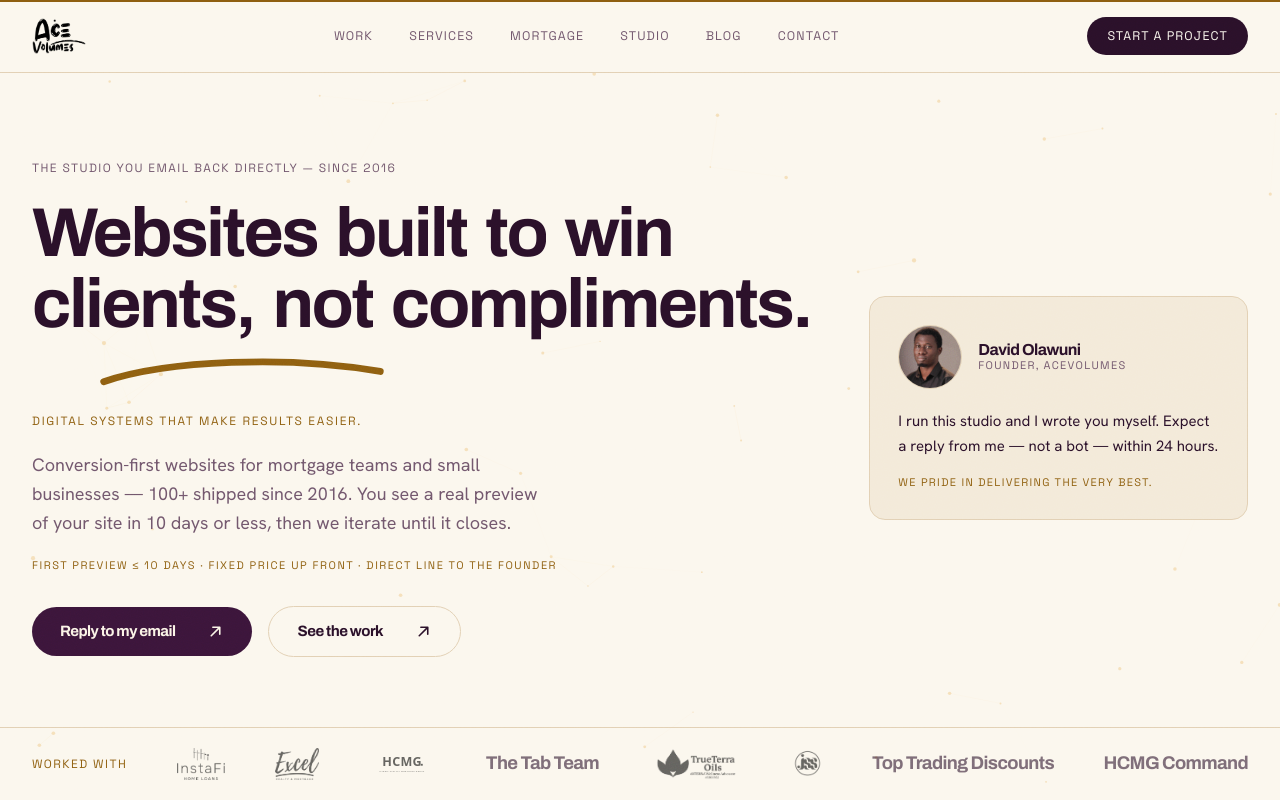
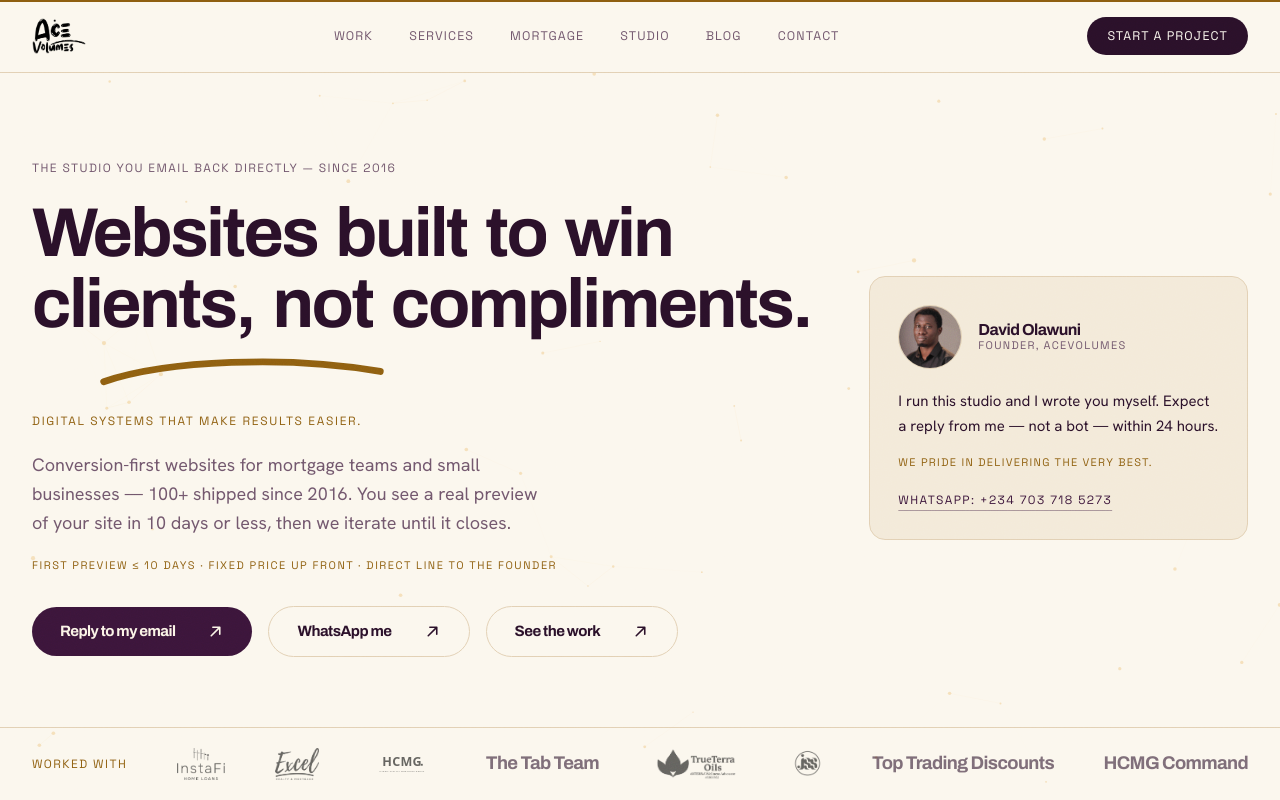
Before and after one commit to BlakkAce/acevolumes, a Next.js app: page / in a window 1280 px wide. Shown: the top 800 px of the page. Built offline with nearby package versions, Linux system fonts and the light colour scheme.

Commit message:
contact: WhatsApp one-tap CTA everywhere (wa.me deep-link with prefilled message) — hero, founder card, contact page

```diff
--- a/src/app/(site)/contact/page.tsx
+++ b/src/app/(site)/contact/page.tsx
@@ -4,6 +4,7 @@ import { PageHeader } from "@/components/page-header";
 import { Reveal } from "@/components/reveal";
 import { Amplitude, MARK } from "@/components/amplitude";
 import { JsonLd } from "@/components/json-ld";
+import { FOUNDER } from "@/lib/founder";
 import { faqLd, organizationLd, breadcrumbLd, SITE } from "@/lib/seo";
 
 export const metadata: Metadata = {
@@ -92,6 +93,14 @@ export default function ContactPage() {
             >
               acevolumesofficial@gmail.com
             </a>
+            <a
+              href={`https://wa.me/${FOUNDER.whatsapp}?text=${encodeURIComponent("Hi David, I'd like to discuss a project.")}`}
+              target="_blank"
+              rel="noreferrer noopener"
+              className="mt-4 inline-flex items-center gap-2 rounded-full border hairline px-5 py-2.5 font-display text-[14px] transition-colors hover:border-[var(--accent)] hover:text-[var(--accent)]"
+            >
+              WhatsApp: {FOUNDER.whatsappDisplay}
+            </a>
           </Reveal>
 
           <Reveal delay={0.12} className="mt-10">
--- a/src/components/hero.tsx
+++ b/src/components/hero.tsx
@@ -106,6 +106,13 @@ export function Hero() {
                 Reply to my email
                 <ArrowUpRight size={17} weight="bold" />
               </a>
+              <MagneticLink
+                href={`https://wa.me/${FOUNDER.whatsapp}?text=${encodeURIComponent("Hi David, I'd like to discuss a project.")}`}
+                variant="outline"
+                external
+              >
+                WhatsApp me
+              </MagneticLink>
               <MagneticLink href="/work" variant="outline">
                 See the work
               </MagneticLink>
@@ -139,6 +146,14 @@ export function Hero() {
               <p className="mt-4 font-mono text-[11px] uppercase tracking-[0.12em] text-[var(--gold)]">
                 We pride in delivering the very best.
               </p>
+              <a
+                href={`https://wa.me/${FOUNDER.whatsapp}?text=${encodeURIComponent("Hi David, I'd like to discuss a project.")}`}
+                target="_blank"
+                rel="noreferrer noopener"
+                className="mt-5 inline-flex items-center gap-2 font-mono text-[12px] uppercase tracking-[0.12em] text-[var(--accent)] underline decoration-[var(--accent)]/40 underline-offset-[6px] transition-colors hover:decoration-[var(--accent)]"
+              >
+                WhatsApp: {FOUNDER.whatsappDisplay}
+              </a>
             </div>
           </div>
         </motion.div>
--- a/src/lib/founder.ts
+++ b/src/lib/founder.ts
@@ -6,6 +6,8 @@ export const FOUNDER = {
   photo: "/img/founder.jpg",
   photoAlt: "Portrait of David Olawuni, founder of AceVolumes",
   location: "Lagos, Nigeria",
+  whatsapp: "2347037185273",
+  whatsappDisplay: "+234 703 718 5273",
   links: [
     { label: "LinkedIn", href: "https://ng.linkedin.com/in/david-olawuni" },
     { label: "Instagram · @acevolumes", href: "https://www.instagram.com/acevolumes/" },
```
